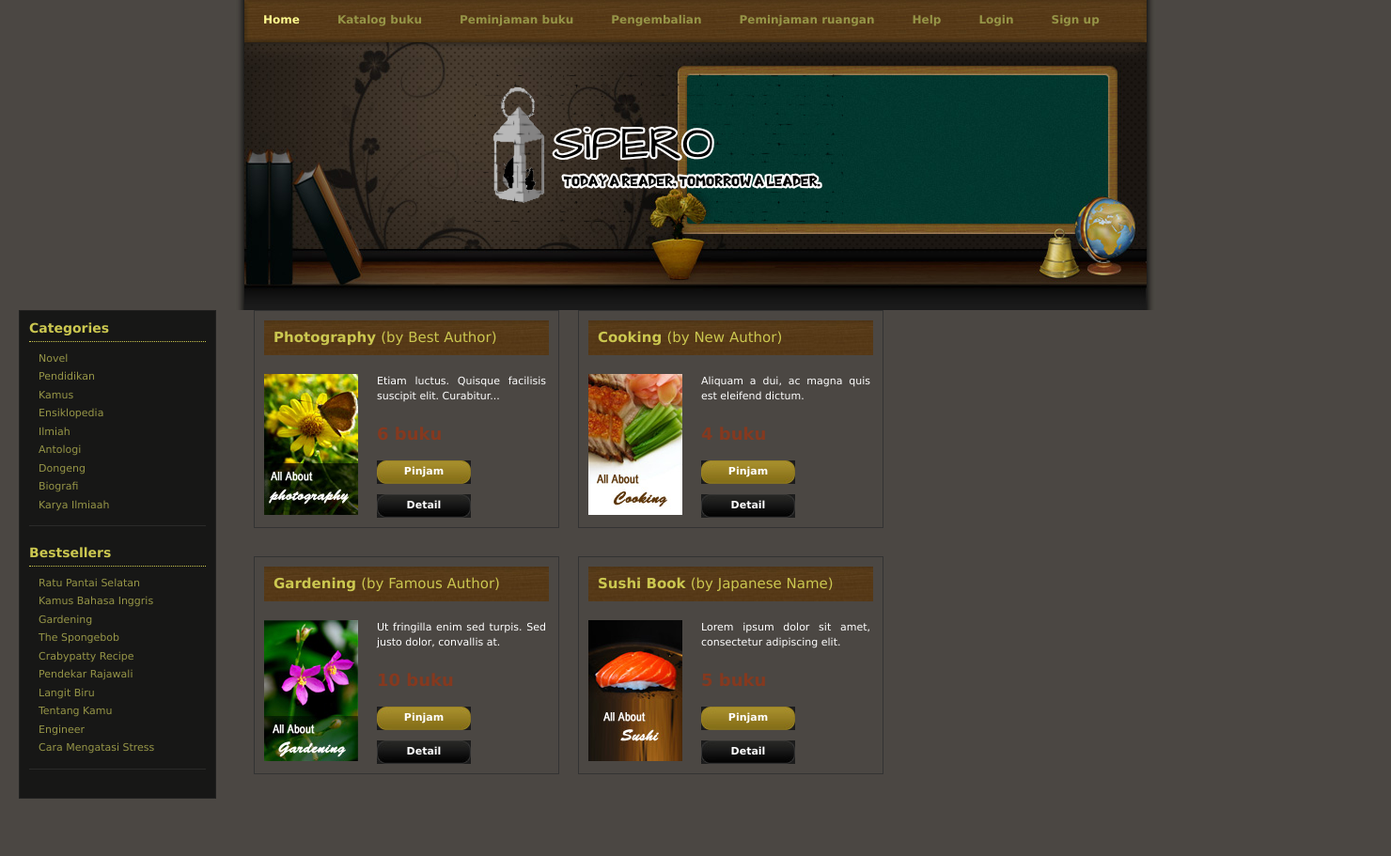
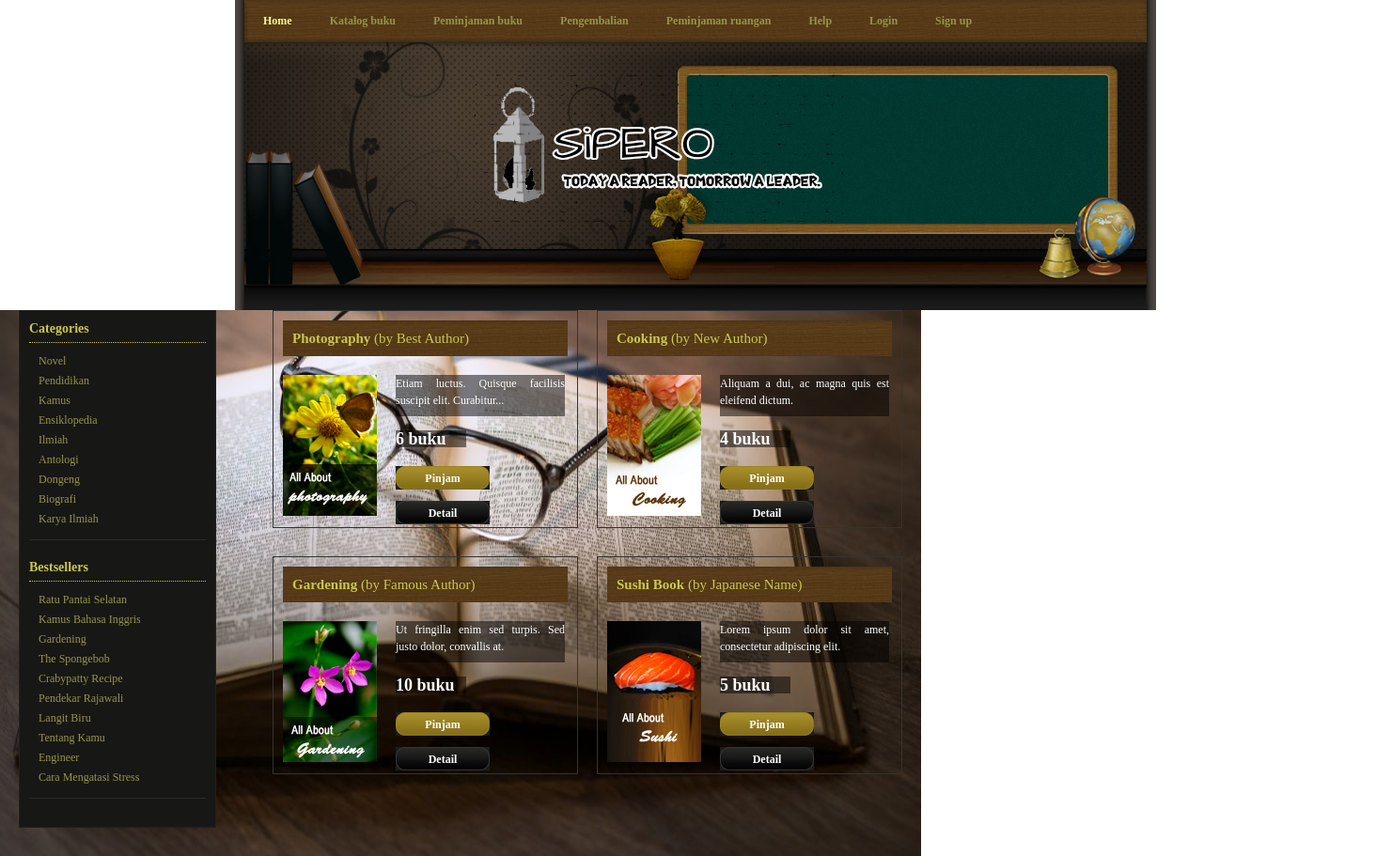
Before and after one commit to Ein13/IFIK4101_Perpustakaan, a CodeIgniter app: the page made by sipero/application/views/v_home.html in a window 1480 px wide. Shown: the whole page at 94% size. Before the commit the page ends 850 px from the top, so only its background shows below. Run offline with CodeIgniter, Linux system fonts and the light colour scheme.

Commit message:
Update Home

```diff
--- a/sipero/application/views/templatemo_style.css
+++ b/sipero/application/views/templatemo_style.css
@@ -10,10 +10,10 @@ body {
 	margin: 0;
 	padding: 0;
 	line-height: 1.5em;
-	font-family: Verdana, Arial, san-serif;
-	font-size: 11px;
-	color: #ffffff;
-	background: #4b4743;
+	font-family: Cambria, "Hoefler Text", "Liberation Serif", Times, "Times New Roman", "serif"Arial, san-serif;
+	font-size: 12px;
+	color: #FFFFFF;
+	background-size: auto;
 }
 
 a:link, a:visited { color: #e6e154; text-decoration: none; font-weight: bold;}
@@ -52,7 +52,7 @@ img {
 	font-size: 1px;
 }
 
-.buy_now_button a{
+.pinjam_button a{
 	clear: both;
 	text-align: center;
 	display: block;
@@ -178,8 +178,11 @@ img {
 /* content */
 #templatemo_content {
 	clear: both;
-	width: 920px;
+	width: 940px;
 	padding: 0 20px;
+	background: url("images/home-bg.jpg") no-repeat;
+	background-position: center;
+	background-size: auto;
 }
 
 #templatemo_content #templatemo_content_left {
@@ -260,9 +263,12 @@ img {
 
 #templatemo_content_right h3 {
 	padding: 0;
+	width: 75px;
 	margin: 0 0 20px 0;
 	font-size: 18px;
-	color: #85391f;
+	color: #FFFFFF;
+	background-color: aliceblue;
+	background: rgba(1,1,1,0.5);
 }
 
 #templatemo_content_right ul {
@@ -284,6 +290,8 @@ img {
 #templatemo_content_right p {
 	text-align: justify;
 	padding: 0 0 8px 0;
+	background-color: grey;
+	background: rgba(0,0,0,0.5);
 }
 
 .templatemo_product_box h1 span {
@@ -327,8 +335,8 @@ img {
 	left:500px;
 
 	clear: both;
-	width: 960px;
-	height: 285px;
+	width: 400px;
+	height: 200px;
 	padding: 0;
 	margin: 0;
 	background: url(images/logox.png) no-repeat;
--- a/sipero/application/views/v_home.html
+++ b/sipero/application/views/v_home.html
@@ -13,10 +13,10 @@
 	<div id="templatemo_menu">
     	<ul>
             <li><a href="index.html" class="current">Home</a></li>
-            <li><a href="subpage.html">Katalog buku</a></li>
-            <li><a href="subpage.html">Peminjaman buku</a></li>
-            <li><a href="subpage.html">Pengembalian</a></li>
-			<li><a href="subpage.html">Peminjaman ruangan</a></li>
+            <li><a href="#">Katalog buku</a></li>
+            <li><a href="#">Peminjaman buku</a></li>
+            <li><a href="#">Pengembalian</a></li>
+			<li><a href="#">Peminjaman ruangan</a></li>
             <li><a href="#">Help</a></li>
 			<li><a href="v_login.html">Login</a></li>
 			<li><a href="v_regist.html">Sign up</a></li>
@@ -36,15 +36,15 @@
         	<div class="templatemo_content_left_section">
             	<h1>Categories</h1>
                 <ul>
-                    <li><a href="subpage.html">Novel</a></li>
-                    <li><a href="subpage.html">Pendidikan</a></li>
+                    <li><a href="#">Novel</a></li>
+                    <li><a href="#">Pendidikan</a></li>
                     <li><a href="#">Kamus</a></li>
                     <li><a href="#">Ensiklopedia</a></li>
                     <li><a href="#">Ilmiah</a></li>
                     <li><a href="#">Antologi</a></li>
                     <li><a href="#">Dongeng</a></li>
                     <li><a href="#">Biografi</a></li>
-                    <li><a href="#">Karya Ilmiaah</a></li>
+                    <li><a href="#">Karya Ilmiah</a></li>
             	</ul>
           </div>
 		  <div class="templatemo_content_left_section">
@@ -59,7 +59,7 @@
                     <li><a href="#">Langit Biru</a></li>
                     <li><a href="#">Tentang Kamu</a></li>
                     <li><a href="#">Engineer</a></li>
-                    <li><a href="http://www.photovaco.com" target="_parent">Cara Mengatasi Stress</a></li>
+                    <li><a href="#" target="_parent">Cara Mengatasi Stress</a></li>
             	</ul>
             </div>
 </div> <!-- end of content left -->
@@ -71,8 +71,8 @@
                 <div class="product_info">
                	  <p>Etiam luctus. Quisque facilisis suscipit elit. Curabitur...</p>
                   <h3>6 buku</h3>
-                    <div class="buy_now_button"><a href="subpage.html">Pinjam</a></div>
-                    <div class="detail_button"><a href="subpage.html">Detail</a></div>
+                    <div class="pinjam_button"><a href="#">Pinjam</a></div>
+                    <div class="detail_button"><a href="#">Detail</a></div>
                 </div>
                 <div class="cleaner">&nbsp;</div>
             </div>
@@ -85,8 +85,8 @@
                 <div class="product_info">
                 	<p>Aliquam a dui, ac magna quis est eleifend dictum.</p>
                     <h3>4 buku</h3>
-                    <div class="buy_now_button"><a href="subpage.html">Pinjam</a></div>
-                    <div class="detail_button"><a href="subpage.html">Detail</a></div>
+                    <div class="pinjam_button"><a href="#">Pinjam</a></div>
+                    <div class="detail_button"><a href="#">Detail</a></div>
                 </div>
                 <div class="cleaner">&nbsp;</div>
             </div>
@@ -99,8 +99,8 @@
                 <div class="product_info">
                 	<p>Ut fringilla enim sed turpis. Sed justo dolor, convallis at.</p>
                     <h3>10 buku</h3>
-                    <div class="buy_now_button"><a href="subpage.html">Pinjam</a></div>
-                    <div class="detail_button"><a href="subpage.html">Detail</a></div>
+                    <div class="pinjam_button"><a href="#">Pinjam</a></div>
+                    <div class="detail_button"><a href="#">Detail</a></div>
                 </div>
                 <div class="cleaner">&nbsp;</div>
             </div>
@@ -113,15 +113,15 @@
                 <div class="product_info">
                 	<p>Lorem ipsum dolor sit amet, consectetur adipiscing elit. </p>
                     <h3>5 buku</h3>
-                    <div class="buy_now_button"><a href="subpage.html">Pinjam</a></div>
-                    <div class="detail_button"><a href="subpage.html">Detail</a></div>
+                    <div class="pinjam_button"><a href="#">Pinjam</a></div>
+                    <div class="detail_button"><a href="#">Detail</a></div>
                 </div>
                 <div class="cleaner">&nbsp;</div>
             </div>
 
             <div class="cleaner_with_height">&nbsp;</div>
 
-            <a href="subpage.html"></a>
+            <a href="#"></a>
         </div> <!-- end of content right -->
 
     	<div class="cleaner_with_height">&nbsp;</div>
```
Also changed, not shown: sipero/application/views/images/home-bg.jpg (added).
